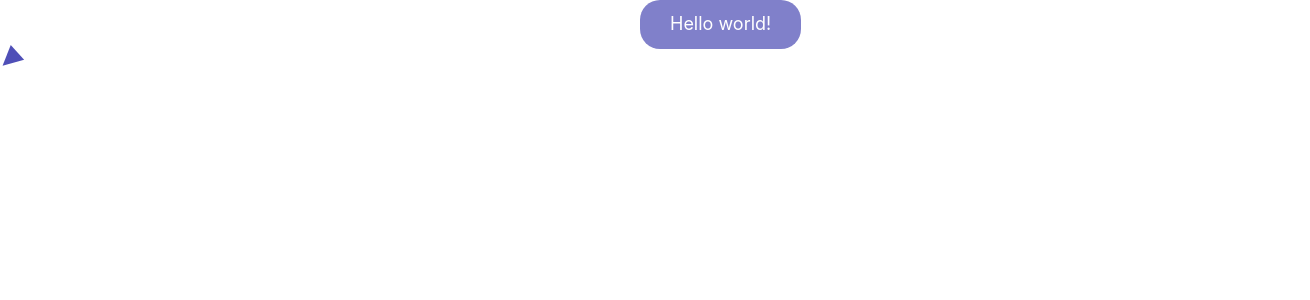
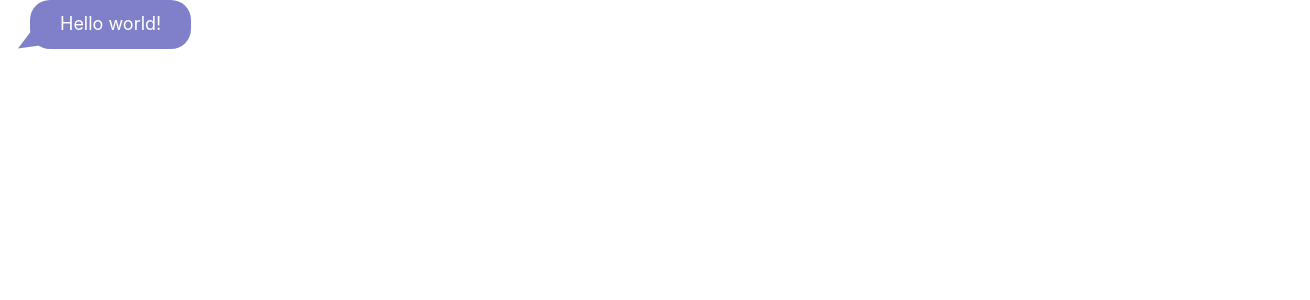
Before and after one commit to soufiane-amt/ft_transcendance, a Next.js app: page / in a window 1280 px wide. Shown: the top 300 px of the page, 1310 px wide, since content can reach past the window. Built offline with nearby package versions, Linux system fonts and the light colour scheme.

Commit message:
chat bubble is done

```diff
--- a/components/shared/Message/Message.module.css
+++ b/components/shared/Message/Message.module.css
@@ -1,32 +1,53 @@
+/*This class styles the main element of message container*/
 
-/*This class styles the main element of message container*/
-.msgBubble__match_width_to_text {
+.message_bubble {
   display: inline-block; /*Making the parent container resizes based on the size of its content*/
 
   padding: 10px 30px;
   max-width: 50%;
 
-    background-color: rgb(128, 128, 202);
   border-radius: 20px;
 
-    color: white;
   position: relative;
 }
 
-
 /*This class serves a styling for the bubble tail triangle*/
-.msgBubble__triangle {
-    border: 10px solid transparent;
-    border-top: 0px;
-    border-bottom: 20px solid rgb(79, 79, 183);
-    transform: rotate(228deg);
+.left.message_bubble::after {
+  content: "";
   position: absolute;
+  bottom: 3px; /* Adjust this value to position the tail */
+  left: -15px;
+  border-width: 20px; /* Size of the triangle */
+  border-style: solid;
+  border-color: transparent transparent rgb(128, 128, 202);
+  transform: rotate(352deg);
 }
 
+.right.message_bubble::after {
+    content: "";
+    position: absolute;
+    bottom: 0px; /* Adjust this value to position the tail */
+    right: -15px;
+    border-width: 20px; /* Size of the triangle */
+    border-style: solid;
+    border-color: transparent transparent rgb(212, 212, 235);
+    transform: rotate(8deg);
 
+  }
+
+  .message_bubble___sender_theme {
+    background-color: rgb(128, 128, 202);
+    color: white;
+
+  }
+
+  .message_bubble___receiver_theme  {
+    background-color: rgb(212, 212, 235);
+    color: rgb(0, 0, 0);
+
+  }
 
 .middlePosition {
   position: relative;
-    top: 50%;
-    left: 50%;
+  left: 30px;
 }
--- a/components/shared/Message/Message.tsx
+++ b/components/shared/Message/Message.tsx
@@ -1,27 +1,20 @@
-import style from "./Message.module.css"
+import style from "./Message.module.css";
 
-function BubbleTail ()
-{
-    return (
-    <div className={style.msgBubble__triangle} ></div>
-    )
+function MessageBubble() {
+  return (
+    <div className={`${style.left} ${style.message_bubble} ${style.message_bubble___sender_theme}`}>
+    {/* <div className={`${style.right} ${style.message_bubble} ${style.message_bubble___receiver_theme}`}> */}
+      Hello world!
+      {/* Hello world!Hello world!Hello world!Hello world!Hello world!Hello world!Hello world!Hello world!Hello world!Hello world!Hello world!Hello world!Hello world!Hello world!Hello world!Hello world!Hello world!Hello world!Hello world!Hello world!Hello world!Hello world!Hello world!Hello world!Hello world!Hello world!Hello world!Hello world!Hello world!Hello world!Hello world!Hello world!Hello world!Hello world!Hello world!Hello world!Hello world!Hello world!Hello world!Hello world!Hello world!Hello world!Hello world!Hello world!Hello world!Hello world!Hello world!Hello world!Hello world!Hello world!Hello world!Hello world!Hello world!Hello world!Hello world!Hello world!Hello world!Hello world!Hello world!Hello world!Hello world!Hello world!Hello world!Hello world!Hello world!Hello world!Hello world!Hello world!Hello world!Hello world!Hello world!Hello world!Hello world!Hello world!Hello world!Hello world!Hello world!Hello world!Hello world!Hello world!Hello world!Hello world!Hello world!Hello world! */}
+      {/* Hello world!Hello world!Hello world!Hello world!Hello world!Hello world!Hello world!Hello world!Hello world!Hello world!Hello world!Hello world!Hello world!Hello world!Hello world!Hello world!Hello world!Hello world!Hello world!Hello world!Hello world!Hello world!Hello world!Hello world!Hello world!Hello world!Hello world!Hello world!Hello world!Hello world!Hello world!Hello world!Hello world!Hello world!Hello world!Hello world!Hello world!Hello world!Hello world!Hello world!Hello world!Hello world!Hello world!Hello world!Hello world!Hello world!Hello world!Hello world!Hello world!Hello world!Hello world!Hello world!Hello world!Hello world!Hello world!Hello world!Hello world!Hello world!Hello world!Hello world!Hello world!Hello world!Hello world!Hello world!Hello world!Hello world!Hello world!Hello world!Hello world!Hello world!Hello world!Hello world!Hello world!Hello world!Hello world!Hello world!Hello world!Hello world!Hello world!Hello world!Hello world!Hello world!Hello world!Hello world! */}
+    </div>
+  );
 }
 
-
-function MessageBubble() {
-    return (
-    <div className={`${style.msgBubble__match_width_to_text} ${style.middlePosition}`}>Hello world!</div>
-    ); // Use the class name directly
-  }
-
-
-export default function Message ()
-{
-    return (
-        <div >
-            <MessageBubble/>
-            <BubbleTail/>
-
-        </div>
-    );
+export default function Message() {
+  return (
+    <div className={style.middlePosition}>
+      <MessageBubble />
+    </div>
+  );
 }
```
Lines whose indentation alone changed are shown as unchanged.
